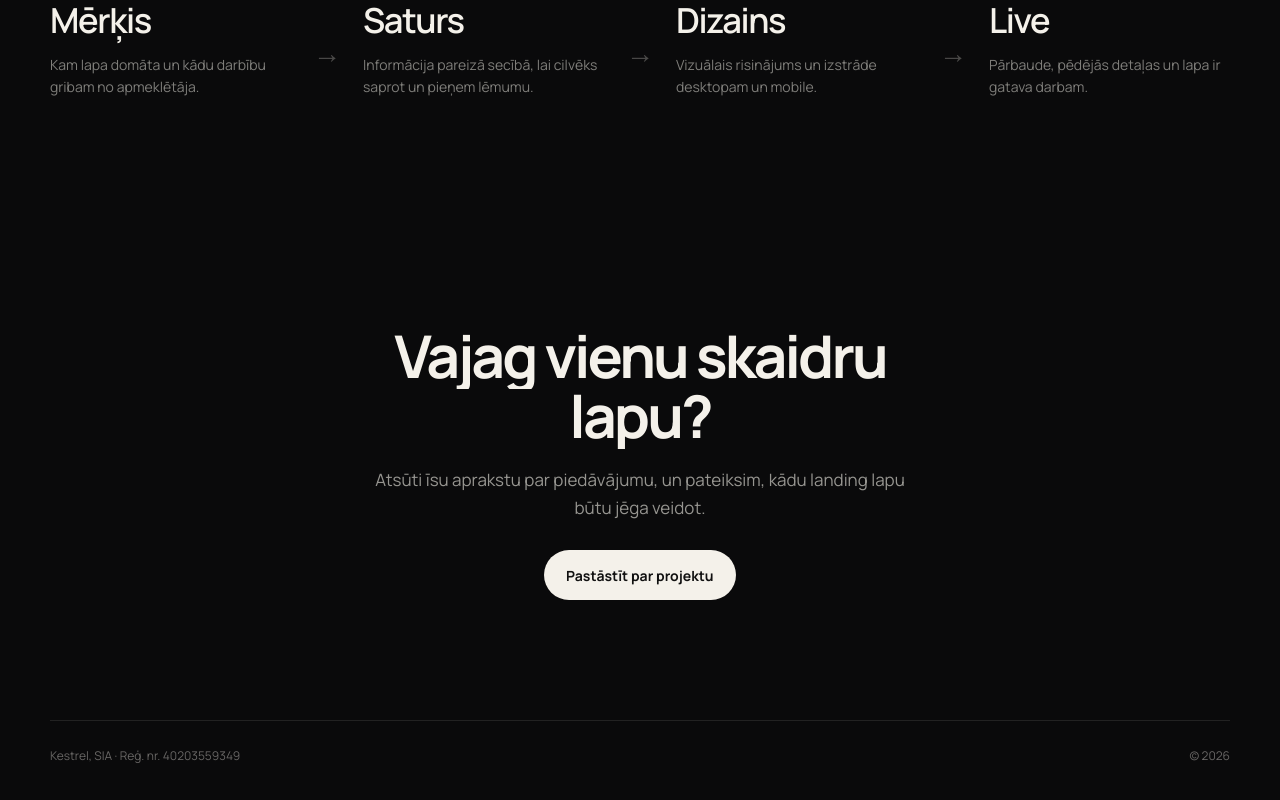
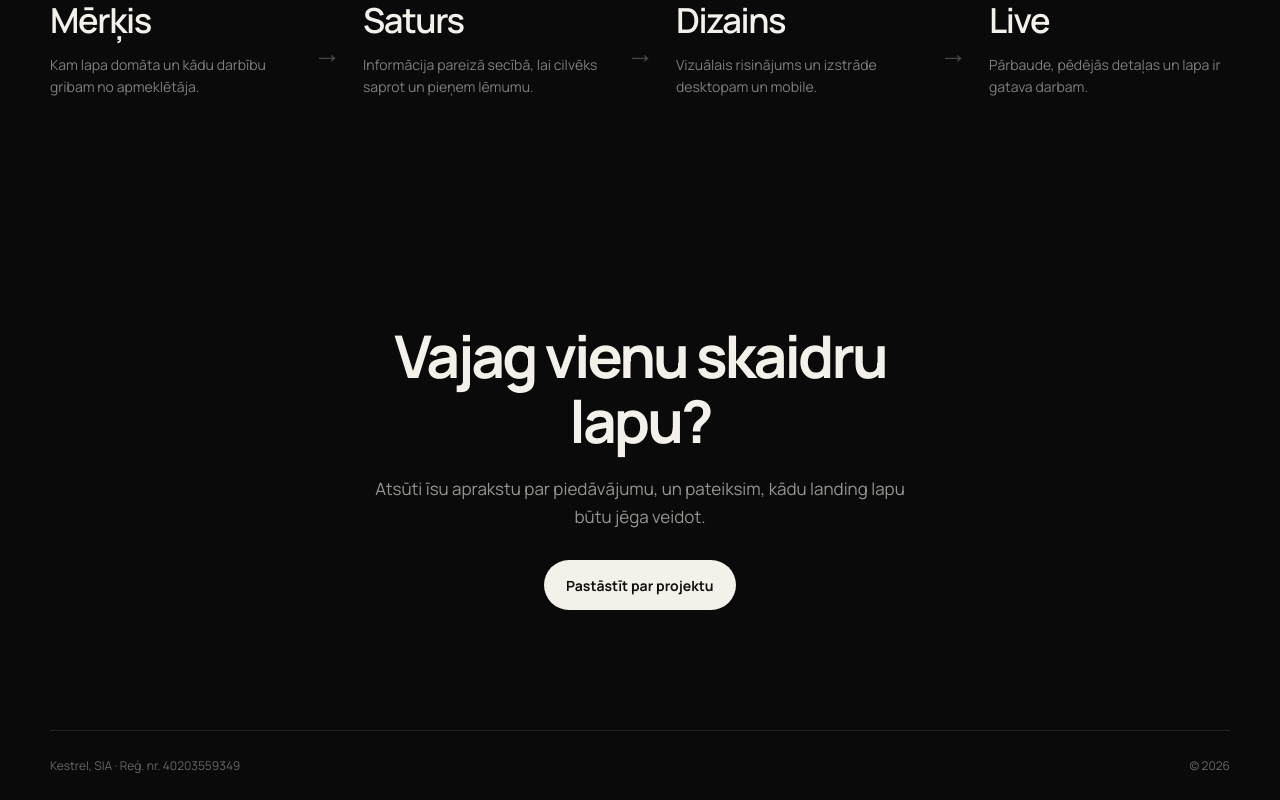
Before and after one commit to davisl24/WEBSITEAGENCY, a Next.js app: page /pakalpojumi/landing-lapa in a window 1280 px wide. Shown: the part 3245-4045 px from the top of the page. Built offline with nearby package versions, Linux system fonts and the light colour scheme.

Commit message:
fix: keep CTA heading descenders visible

```diff
--- a/app/globals.css
+++ b/app/globals.css
@@ -2658,3 +2658,10 @@
 .service-cta-action .button{
   margin-top:28px;
 }
+
+
+/* Keep descenders visible in animated CTA heading */
+.service-cta-title .service-reveal-line{
+  padding-bottom:.16em;
+  margin-bottom:-.08em;
+}
```
